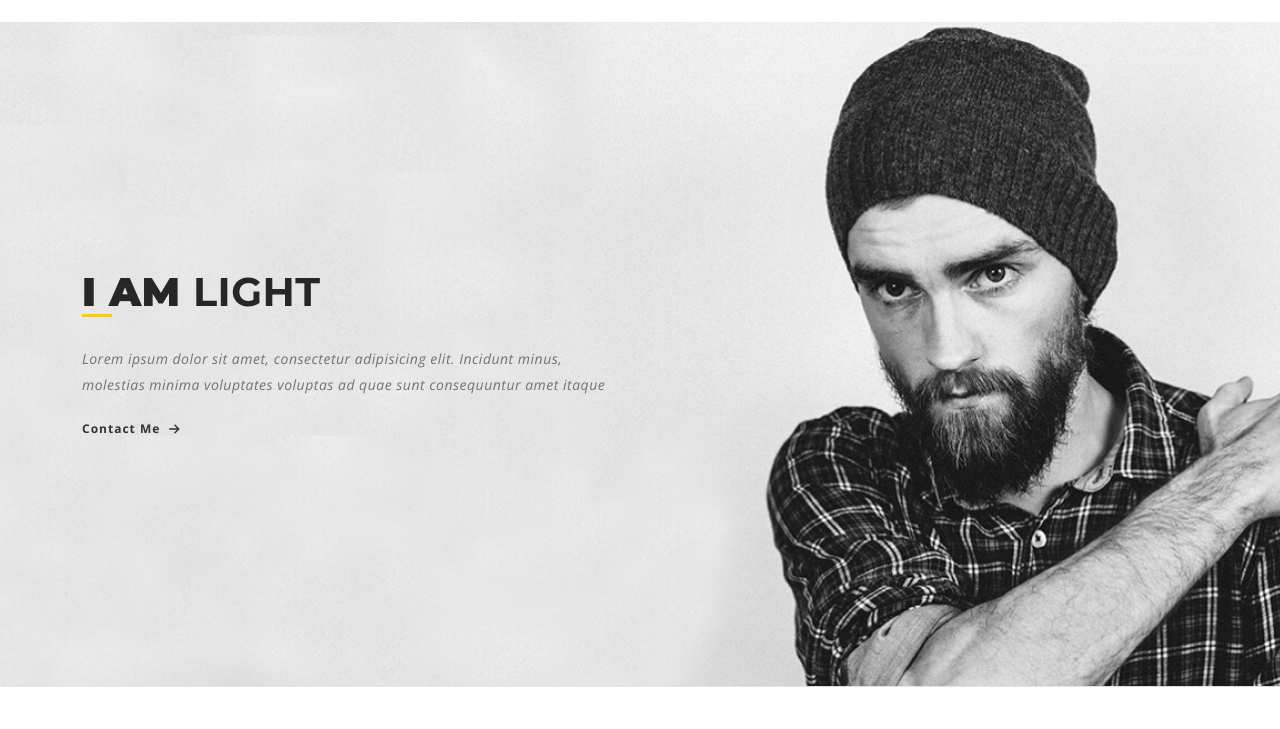
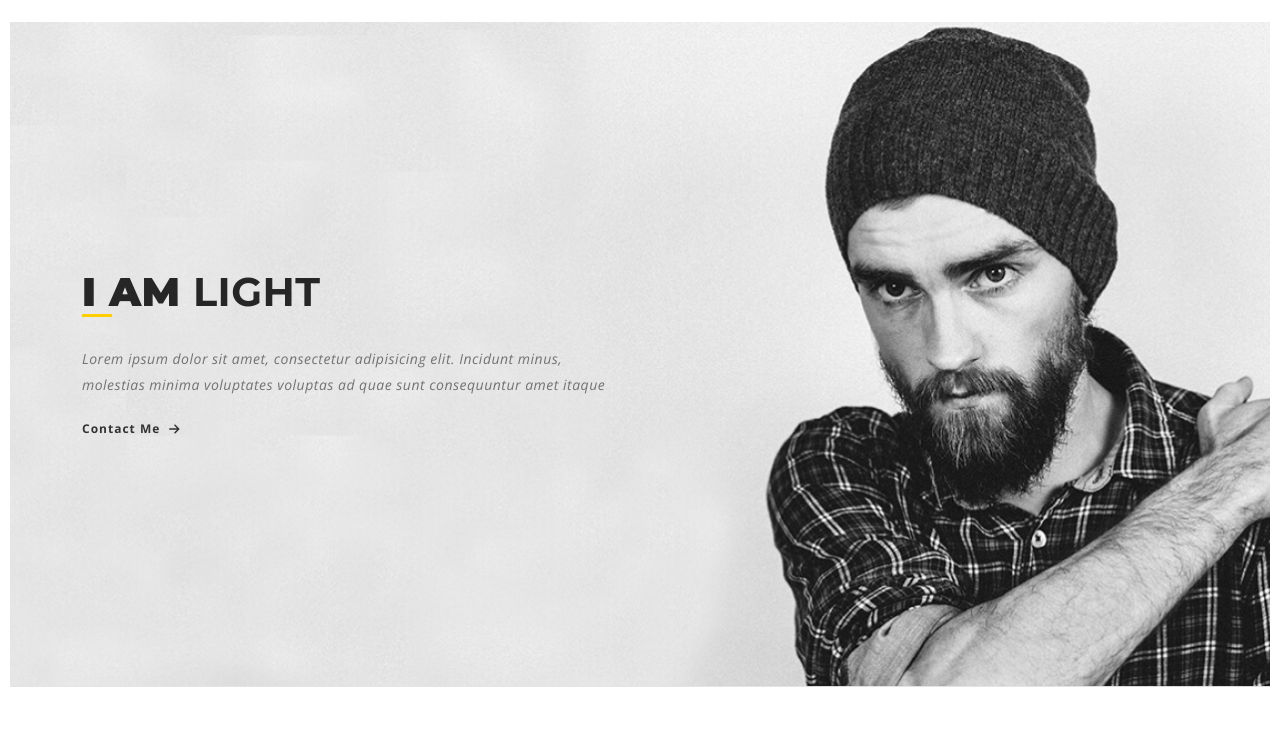
Before and after one commit to shimanto-Web-Dev/light, a plain HTML site: page index.html in a window 1280 px wide. Shown: the part 71-800 px from the top of the page. Drawn offline with nearby package versions, Linux system fonts and the light colour scheme.

Commit message:
Update style.css

```diff
--- a/css/style.css
+++ b/css/style.css
@@ -67,7 +67,8 @@ h1,h2,h3,h4,h5,h6,p{
     background-position: center;
     background-repeat: no-repeat;
     background-size: cover;
-    padding: 250px 10px;
+    padding: 250px 0px;
+margin: 0 10px;
     /* overflow: hidden; */
     animation-name: banner;
     animation-duration: 1.1s;
```
